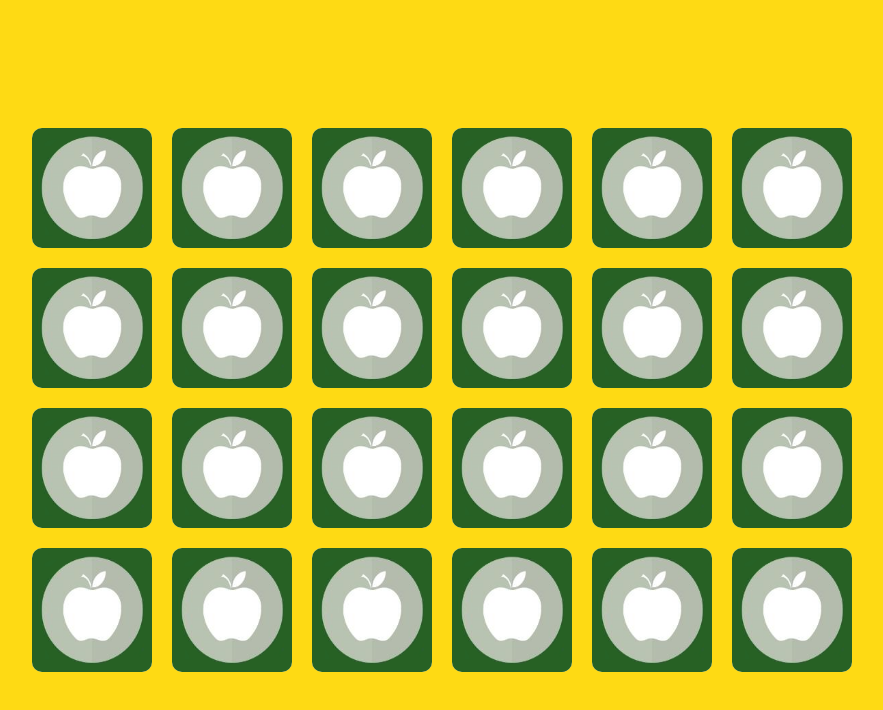
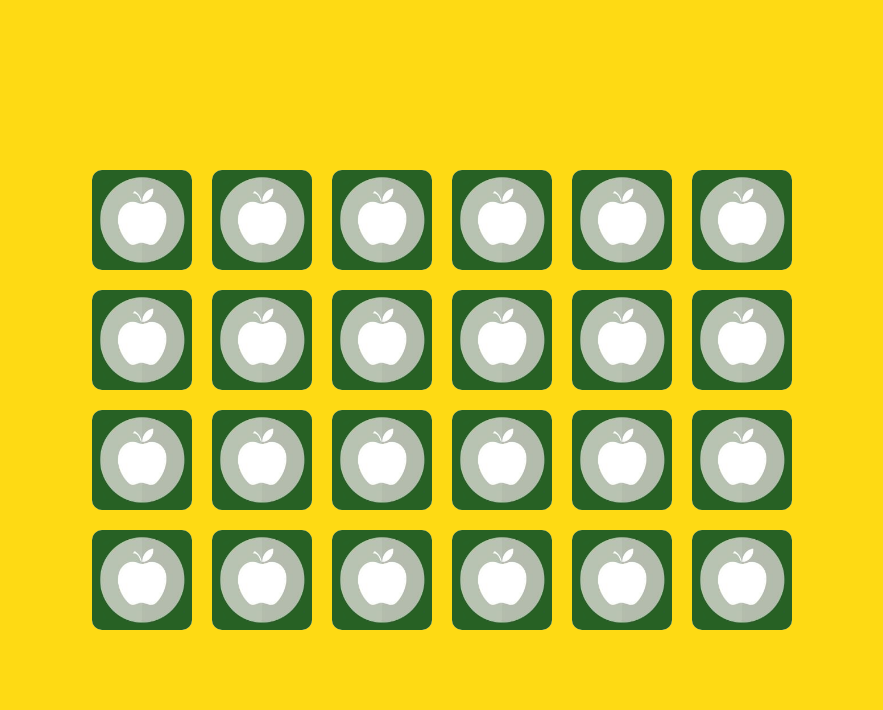
Before and after one commit to Marek-Barela/JavaScript-Memory, a website built with webpack: page src/index.html in a window 1280 px wide. Shown: the whole page, without its empty margins (198-1081 px from the left). Built offline with nearby package versions, Linux system fonts and the light colour scheme; files whose address does not match are found by name.

Commit message:
styling update

```diff
--- a/src/index.html
+++ b/src/index.html
@@ -7,7 +7,7 @@
     <title>Memory</title>
   </head>
   <body>
-    <main>
+    <main class="memory">
       <section class="memory__container">
         <div class="memory__wrapper">
           <!--
--- a/src/js/views/memoryView.js
+++ b/src/js/views/memoryView.js
@@ -2,8 +2,8 @@ import DOMElemets from "../DOMSelectors";
 import defaultImage from "../../images/hidden.png";
 
 export const handleRenderMemoryImages = images => {
-  const clonedArray = [...images, ...images];
-  const mixedArray = mixArrayOrder(clonedArray);
+  const cloneToGetPairsOfImages = [...images, ...images];
+  const mixedArray = mixArrayOrder(cloneToGetPairsOfImages);
   return mixedArray.forEach(image => memoryImage(image))
 }
 
@@ -22,12 +22,12 @@ const memoryImage = imageData => {
 }
 
 const mixArrayOrder = imagesArray => {
-  const mixedArray = [];
+  const newMixedArray = [];
   const arrLength = imagesArray.length;
   for(let i = 0; i < arrLength; i++) {
-    const position = Math.floor(Math.random() * imagesArray.length);
-    mixedArray.push(imagesArray[position])
-    imagesArray.splice(position, 1)
+    const randomPosition = Math.floor(Math.random() * imagesArray.length);
+    newMixedArray.push(imagesArray[randomPosition])
+    imagesArray.splice(randomPosition, 1)
   }
-  return mixedArray
+  return newMixedArray
 }
--- a/src/styles/style.sass
+++ b/src/styles/style.sass
@@ -1,5 +1,7 @@
 *
   box-sizing: border-box
+html, body, .memory, .memory__container, .memory__item--overlay
+  height: 100%
 body
   margin: 0
   color: #000000
@@ -9,14 +11,14 @@ body
   display: flex
   align-items: center
   justify-content: center
-  height: 100vh
-  min-height: 500px
+  min-height: 550px
+  padding: 30px 0
 .memory__wrapper
   max-width: 1200px
   margin: 0 auto
   display: grid
-  grid-template-columns: 120px 120px 120px 120px 120px 120px
-  grid-template-rows: 120px 120px 120px
+  grid-template-columns: 100px 100px 100px 100px 100px 100px
+  grid-template-rows: 100px 100px 100px 100px
   grid-column-gap: 20px
   grid-row-gap: 20px
   justify-content: center
@@ -33,7 +35,6 @@ body
   left: 0
   top: 0
   width: 100%
-  height: 100%
   z-index: 10
   img
     height: 100%
```
